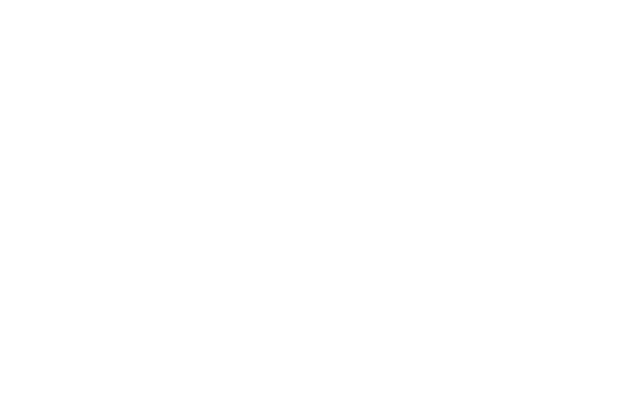
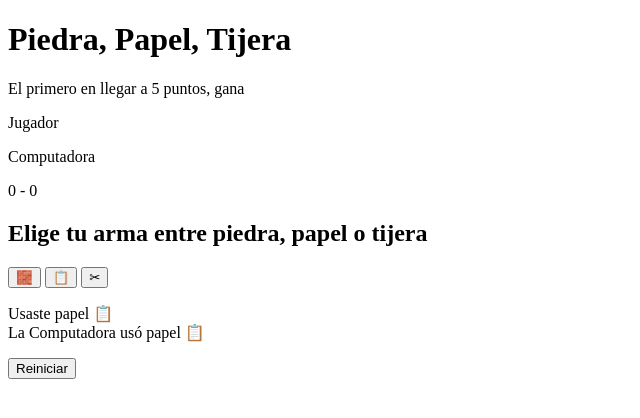
Before and after one commit to HostenX/PiedraPapelTijeraInicio, a plain HTML site: page index.html in a window 1280 px wide. Shown: the whole page, without its empty margins (0-640 px from the left). Drawn offline with Linux system fonts and the light colour scheme.

Commit message:
HTML Created

```diff
--- a/index.html
+++ b/index.html
@@ -8,7 +8,44 @@
 </head>
 <body>
 
+    <header>
+        <h1>Piedra, Papel, Tijera</h1>
+    </header>
+    <main>
+        <p id="instructions" class="instructions">
+            El primero en llegar a 5 puntos, gana
+        </p>
 
+        <div class="scoreboard">
+            <p class="name name-player">Jugador</p>
+            <p class="name name-CPU">Computadora</p>
+            <p class="score">
+                <span id="score-user">0</span>
+                <span>-</span>
+                <span id="score-CPU">0</span>
+            </p>
+        </div>
 
+        <div class="option" id="option">
+            <h2>Elige tu arma entre piedra, papel o tijera</h2>
+            <div class="weapons">
+                <button class="weapon" id="rock">🧱</button>
+                <button class="waepon" id="paper">📋</button>
+                <button class="waepon" id="scissors">✂</button>
+            </div>
+        </div>
+
+        <div class="message">
+            <p>
+                Usaste <span class="selection" id="user-selection">papel 📋</span><br>
+                La Computadora usó <span class="selection" id="CPU-selection">papel 📋</span>
+            </p>
+        </div>
+
+        <div class="reset">
+            <button class="restart" id="restart">Reiniciar</button>
+        </div>
+
+    </main>
 </body>
 </html>
```
